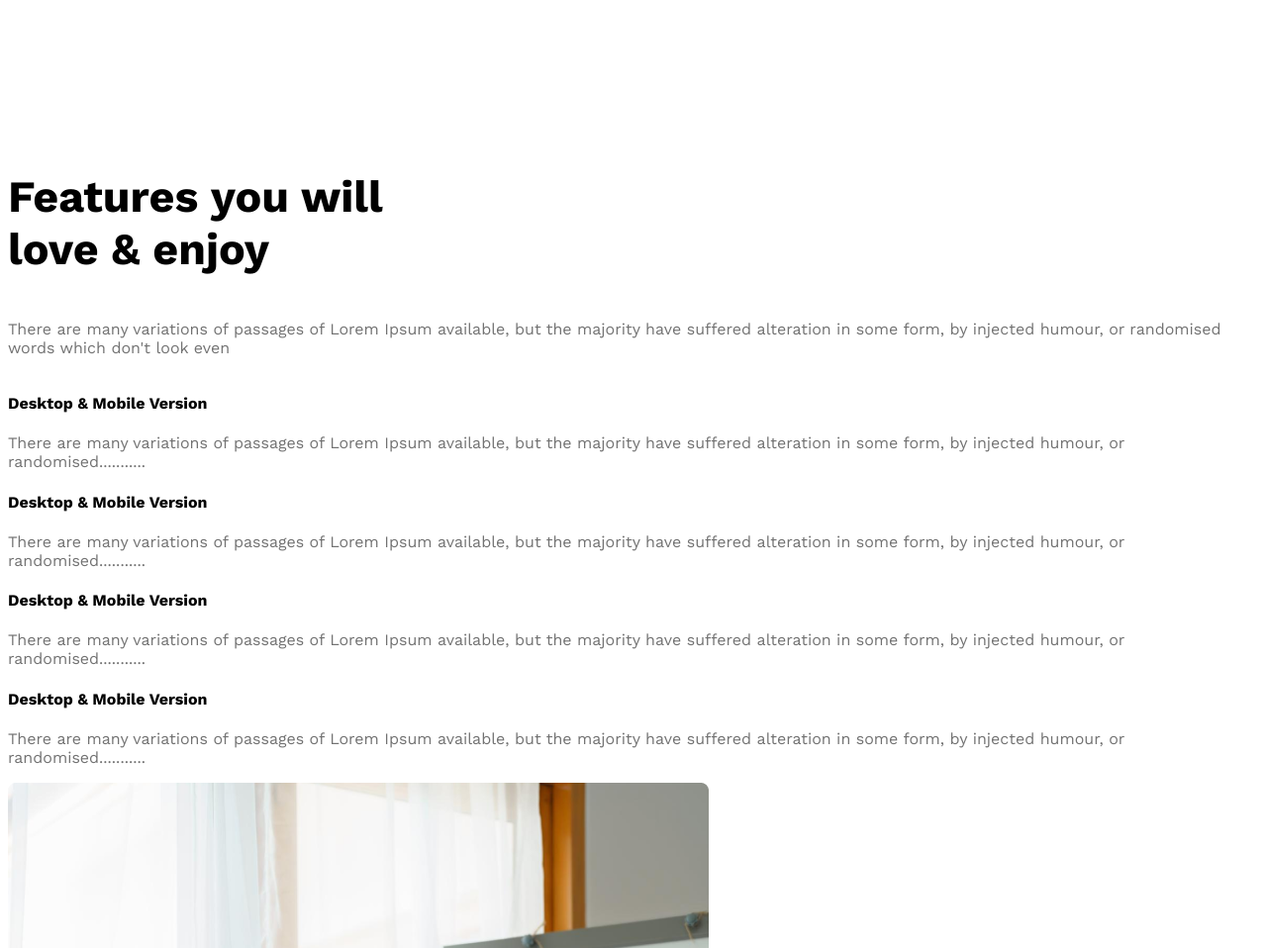
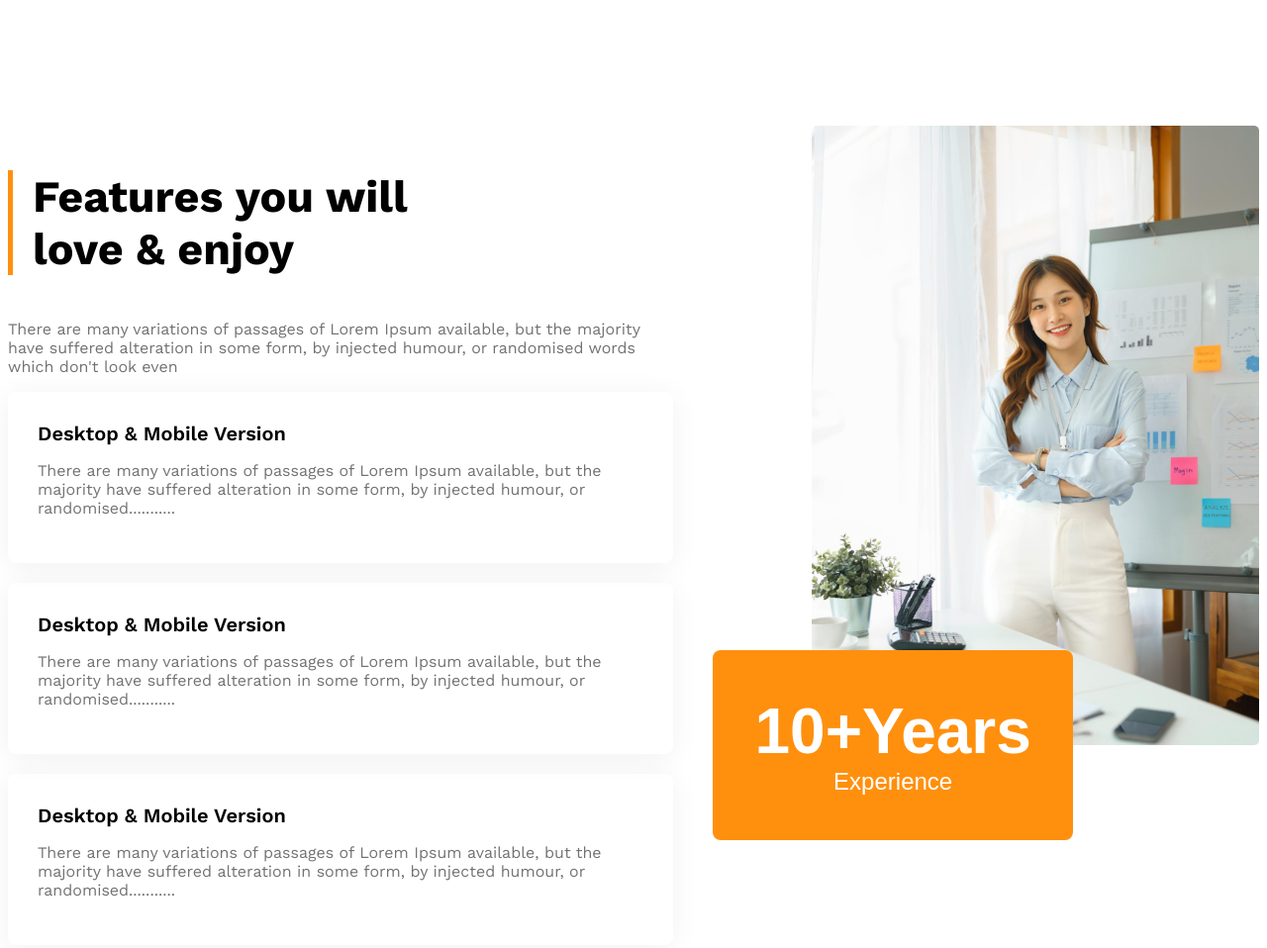
Before and after one commit to shafayat75/new-landing-website, a plain HTML site: page index.html in a window 1280 px wide. Shown: the part 2025-2983 px from the top of the page at 99% size. Drawn offline with nearby package versions, Linux system fonts and the light colour scheme.

Commit message:
added feature card styles, added some comments and updated the overall codes

```diff
--- a/index.html
+++ b/index.html
@@ -1,57 +1,62 @@
 <!DOCTYPE html>
 <html lang="en">
+
 <head>
     <meta charset="UTF-8">
     <meta name="viewport" content="width=device-width, initial-scale=1.0">
     <title>G3 Architects</title>
     <link rel="stylesheet" href="styles/architects.css">
 </head>
+
 <body class="work-sans-font">
     <header class="bg-light">
         <nav class="navbar display-flex">
             <h3 class="brand">G3 Architects</h3>
- <ul class="nav links display-flex">
+            <ul class="nav-links display-flex">
+                <!-- li.nav-item*4>a.nav-link -->
                 <li class="nav-item"><a href="" class="nav-link text-gray">Home</a></li>
                 <li class="nav-item"><a href="" class="nav-link text-gray">About</a></li>
                 <li class="nav-item"><a href="" class="nav-link text-gray">Contact Us</a></li>
                 <li class="nav-item"><a href="" class="nav-link text-gray">Login</a></li>
-
             </ul>
         </nav>
         <div class="banner">
             <div class="banner-content">
-    <h1 class="banner-title"> Brand New Group of Architects </h1>
-<p class="banner-description">There are many variations of passages of Lorem Ipsum available, but the majority have suffered alteration in some form, by injected humour, or randomised words which don't look even</p>
+                <h1 class="banner-title">Brand New Group of Architects</h1>
+                <p class="banner-description">There are many variations of passages of Lorem Ipsum available, but the
+                    majority have suffered alteration in some form, by injected humour, or randomised words which don't
+                    look even</p>
                 <button class="btn-primary">Explore More</button>
             </div>
-<img class="banner-image"  src="images/banner.png" alt="">
+            <img class="banner-image" src="images/banner.png" alt="">
         </div>
     </header>
     <main>
+        <!-- teams section start -->
         <section class="teams display-flex">
             <div class="team-img-container">
                 <img src="images/team1.png" alt="two architect discussing about design">
                 <img src="images/team2.png" alt="">
                 <img src="images/team3.png" alt="">
                 <img src="images/team4.png" alt="">
-
             </div>
-
             <div class="our-features">
-        <h3 class="section-title"><span id="quick-list" class="text-light-gray">Quick list</span> <span>of Our</span> <span class="text-primary">Features</span></h3>
-        <p class="feature-description text-light-gray">
-            There are many variations of passages of Lorem Ipsum available, but the majority have suffered alteration in some form, by injected humour, or randomised words which don't look even
-        </p>
+                <h3 class="section-title"><span id="quick-list" class="text-light-gray">Quick list</span> <span>of Our
+                    </span><span class="text-primary">Features</span></h3>
+                <p class="feature-description text-light-gray">There are many variations of passages of Lorem Ipsum
+                    available, but the majority have suffered alteration in some form, by injected humour, or randomised
+                    words which don't look even</p>
                 <button class="btn-primary">Explore More</button>
             </div>
+        </section>
 
-</section>
+        <!-- features section start -->
          <section class="features display-flex">
-            <sec>
+            <div>
                 <h3 id="feature-section-title" class="section-title">Features you will <br> love & enjoy</h3>
                 <p class="text-light-gray">There are many variations of passages of Lorem Ipsum available, but the majority have suffered alteration in some form, by injected humour, or randomised words which don't look even</p>
-</section>
 
+                <!-- feature card container -->
                  <div class="feature-card">
                     <h4 class="feature-title">Desktop & Mobile Version</h4>
                     <p class="text-light-gray">There are many variations of passages of Lorem Ipsum available, but the majority have suffered alteration in some form, by injected humour, or randomised...........</p>
@@ -79,6 +84,8 @@
                 </button>
             </div>
          </section>
+
+        <!-- some facts -->
         <section>
             <h3 class="section-title">Some Facts</h3>
             <p class="text-light-gray fact-description">There are many variations of passages of Lorem Ipsum available, but the majority
@@ -116,12 +123,13 @@
 
             </div>
         </section>
+
+        <!-- Some facts  -->
         <section class="our-sponsors">
             <div class="sponsor-info">
                 <h3 class="section-title">Our Sponsors</h3>
                 <p class="text-light-gray">There are many variations of passages of Lorem Ipsum available, but the majority have suffered alteration.</p>
             </div>
-
             <div class="sponsor-companies">
                 <img src="images/sponsors/spotify.png" alt="">
                 <img src="images/sponsors/google.png" alt="">
@@ -129,13 +137,11 @@
                 <img src="images/sponsors/telerama.png" alt="">
                 <img src="images/sponsors/figma.png" alt="">
             </div>
-
-
         </section>
-
     </main>
     <footer>
 
     </footer>
 </body>
+
 </html>
--- a/styles/architects.css
+++ b/styles/architects.css
@@ -8,19 +8,22 @@
   font-style: normal;
 }
 
-.display-flex {
+/* shared styles */
+.display-flex{
     display: flex;
 }
 
-.text-primary {
+.text-primary{
     color: #FF900E;
 }
 
-.text-gray {
+/* dark 02 */
+.text-gray{
     color: #424242;
 }
 
-.text-light-gray {
+/* dark03 */
+.text-light-gray{
     color: #727272;
 }
 
@@ -28,7 +31,7 @@
     background-color: rgba(255, 144, 14, 0.1);
 }
 
-.btn-primary {
+.btn-primary{
     background-color: #FF900E;
     color: white;
     padding: 20px 25px;
@@ -38,116 +41,182 @@
     border: none;
 }
 
-.navbar {
+main{
+    max-width: 1440px;
+    margin: 0 auto;
+}
+
+main > section{
+    margin-top: 130px;
+}
+
+.section-title{
+    font-size: 2.8rem;
+    font-weight: 700;
+}
+
+/* header styles */
+
+/* navbar related styles */
+.navbar{
     justify-content: space-between;
     align-items: center;
 }
-.brand {
+
+.brand{
     font-weight: 700;
     font-size: 3rem;
 }
-.nav-item {
+.nav-item{
     list-style: none;
     margin-right: 30px;
 }
 
-.nav-link {
+.nav-link{
     text-decoration: none;
     font-weight: 500;
-
 }
 
-.navbar, .banner {
+.navbar, .banner{
     max-width: 1440px;
     margin: 0 auto;
 }
 
-.banner-content {
+/* banner related styles */
+.banner-content{
     max-width: 850px;
     margin: 0 auto;
     text-align: center;
     margin-bottom: 50px;
 }
 
-.banner-title {
-  font-weight: 700 ;
+.banner-title{
+    font-weight: 700;
     font-size: 4rem;
 }
 
-.banner-image {
+.banner-image{
     width: 100%;
 }
 
-
-.teams {
+/* team and feature related styles */
+.teams{
     align-items: center;
-
 }
 
-.team-img-container {
+.team-img-container{
     display: grid;
     grid-template-columns: repeat(2, 1fr);
     gap: 24px;
 }
 
-.our-features {
+.our-features{
     margin-left: 130px;
     max-width: 530px;
 }
 
-.section-title {
-  font-size: 2.8rem;
+#quick-list{
+    font-weight: 500;
+}
+
+/* features section related styles */
+
+.features{
+    gap: 140px;
+}
+
+#feature-section-title{
+    border-left: 5px solid #FF900E;
+    padding-left: 20px;
+}
+
+.feature-card{
+    padding: 30px;
+    border-radius: 8px;
+    box-shadow: 0 4px 30px 0 rgba(0, 0, 0, 0.06);
+    margin-bottom: 20px;
+}
+
+.feature-card .feature-title{
+    font-weight: 600;
+    font-size: 1.25rem;
+    margin-top: 0px;
+    margin-bottom: 0px;
+}
+
+#experience-badge{
+    padding: 45px 42px;
+    font-size: 1.5rem;
+    font-weight: 500;
+    margin-left: -100px;
+    margin-top: -100px;
+}
+
+#experience-year{
+    font-size: 4rem;
     font-weight: 700;
 }
 
-#quick-list {
-  font-weight: 500;
+.featured-architect img{
+    width: 100%;
 }
-.facts-container {
+
+/* some facts related styles */
+.facts-container{
     display: grid;
     grid-template-columns: repeat(4, 1fr);
 }
-.fact-card {
-  border: 1px  solid #FF900E;
+.fact-card{
+    border: 1px solid #FF900E;
     width: 240px;
     height: 240px;
     border-radius: 8px;
+    text-align: center;
     align-items: center;
     justify-content: center;
-  text-align: center;
 }
-.fact-number {
+
+.fact-number{
     font-size: 2.8rem;
     font-weight: 600;
     margin-top: 5px;
     margin-bottom: 10px;
 }
-.fact-name {
+
+.fact-name{
     font-size: 1.25rem;
     font-weight: 600;
     margin-top: 10px;
+}
 
-}
-.fact-description {
+.fact-description{
     max-width: 540px;
 }
-.sponsor-info {
+
+
+/* sponsor related styles */
+.sponsor-info{
     max-width: 540px;
     margin: 50px auto;
     text-align: center;
 }
-.sponsor-companies {
+
+.sponsor-companies{
     display: grid;
     grid-template-columns: repeat(5, 1fr);
 }
-.sponsor-companies img {
+
+.sponsor-companies img{
     filter: grayscale(100%);
 }
 
 
+/* responsive media query */
 @media screen and (max-width: 576px) {
-  .navbar, .nav-link,
-  .teams {
+    .navbar,
+    .nav-links,
+    .features,
+    .teams{
         flex-direction: column;
     }
 
@@ -155,42 +224,46 @@
     .facts-container,
     .sponsor-companies
     {
-    grid-template-columns: 1fr ;
+        grid-template-columns: 1fr;
     }
-  .facts-container {
+
+    .facts-container{
         justify-items: center;
         gap: 24px;
     }
-  .sponsor-companies {
+
+    .sponsor-companies{
         justify-items: center;
         gap: 50px;
-
     }
 
-  .our-features {
+    .our-features{
+        margin-left: 20px;
+    }
+
+    #experience-badge{
+        margin-top: 20px;
         margin-left: 20px;
     }
 }
 
-@media screen and (min-width: 576px) and (max-width:992px)
-{
-  .teams {
+/* medium size device */
+@media screen and (min-width: 576px) and (max-width: 992px) {
+    .teams, .features{
         flex-direction: column;
     }
-  .our-features {
-    margin-left: 50px auto;
+    .our-features{
+        margin: 50px auto;
     }
+
     .sponsor-companies, .facts-container {
         grid-template-columns: repeat(2, 1fr);
         gap: 50px;
         justify-items: center;
     }
+
+    #experience-badge{
+        margin-top: 20px;
+        margin-left: 20px;
     }
-main {
-  max-width: 1440px;
-  margin: 0 auto;
 }
-
-main > section {
-  margin-top: 130px;
-}
```
Lines whose indentation alone changed are shown as unchanged.
